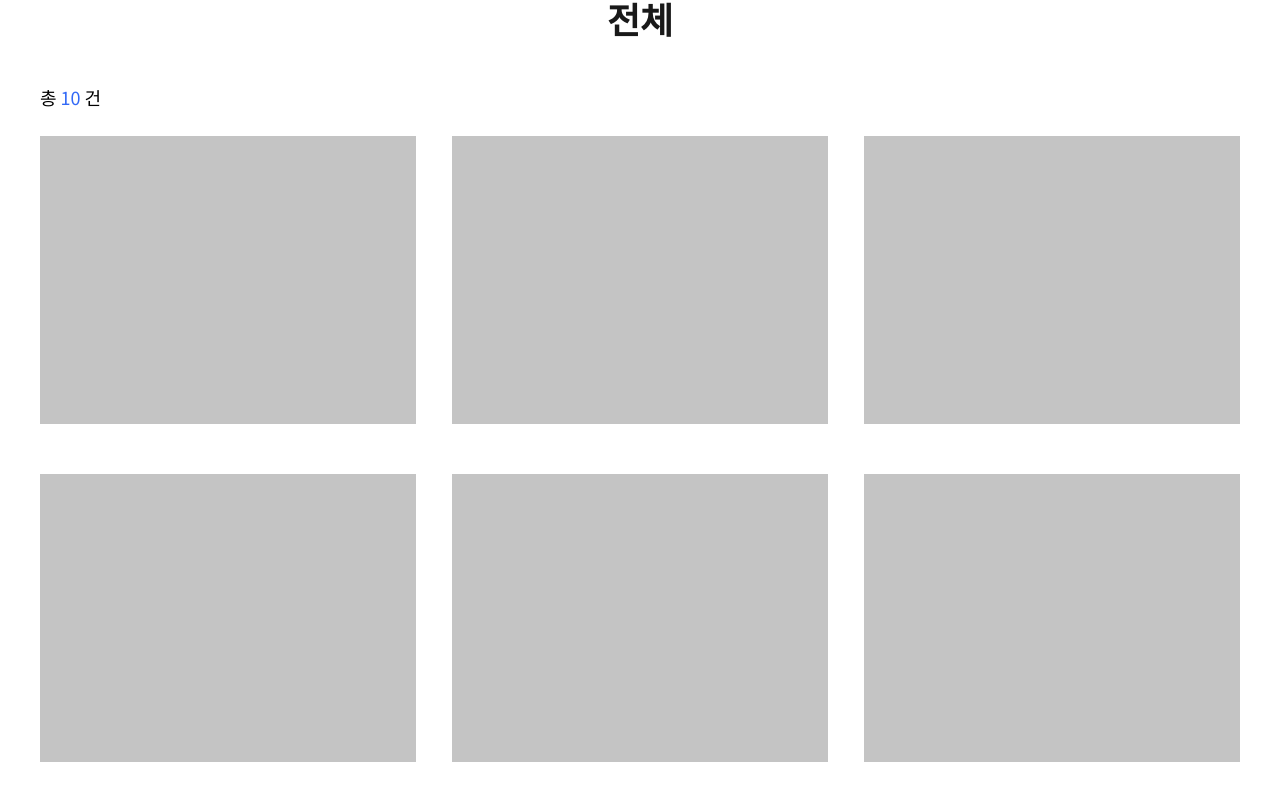
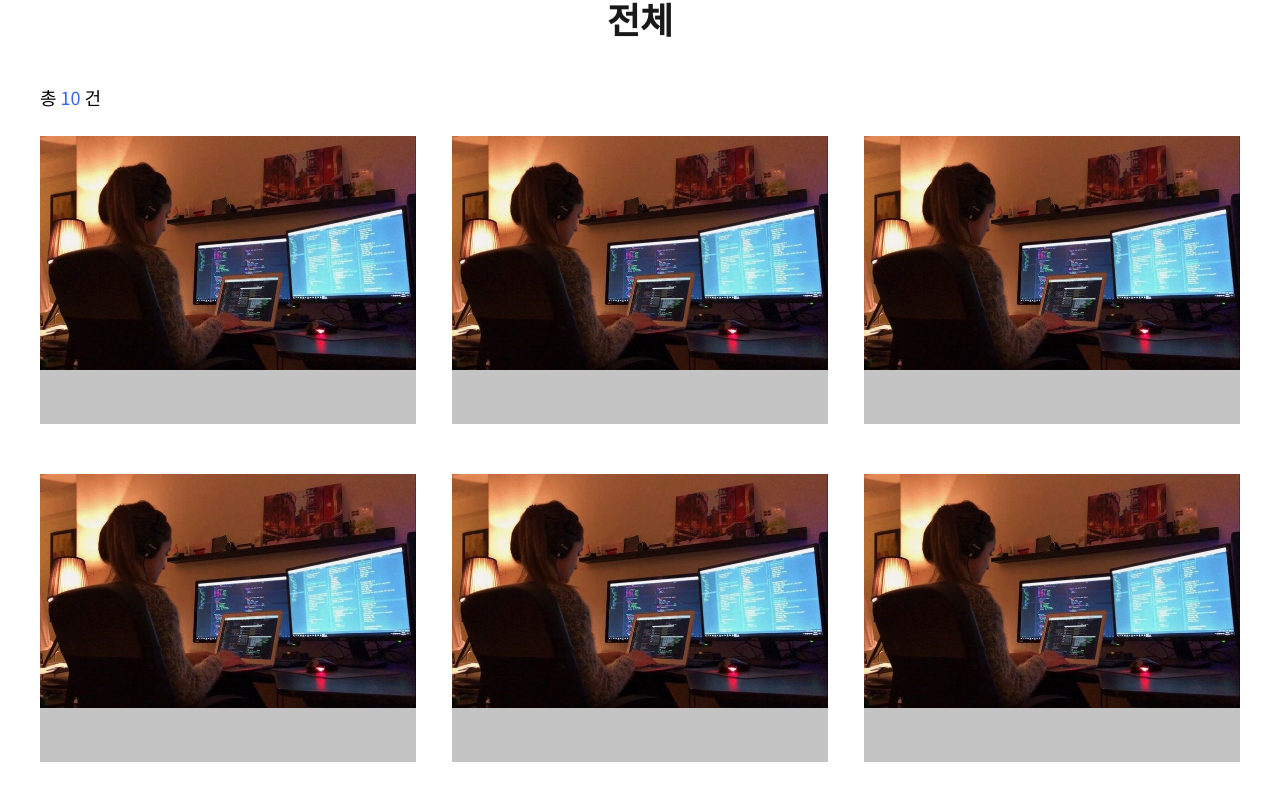
Before and after one commit to suyeonpi/Airtravel, a React (Create React App) app in the folder front/: page / in a window 1280 px wide. Shown: the part 1358-2160 px from the top of the page. Built offline with nearby package versions, Linux system fonts and the light colour scheme.

Commit message:
task (#35): card  temp 이미지 require로 추가....

```diff
--- a/front/src/components/PostComponent/PostCard.jsx
+++ b/front/src/components/PostComponent/PostCard.jsx
@@ -7,7 +7,10 @@ const PostCard = ({ post, idx, postImage }) => {
     <>
       <div className="post">
         <div className="post__thumb-nail">
-          <img src="" alt="" />
+          <img
+            src={require("../../assets/images/@img-temp2.jpg").default}
+            alt=""
+          />
         </div>
       </div>
     </>
```
